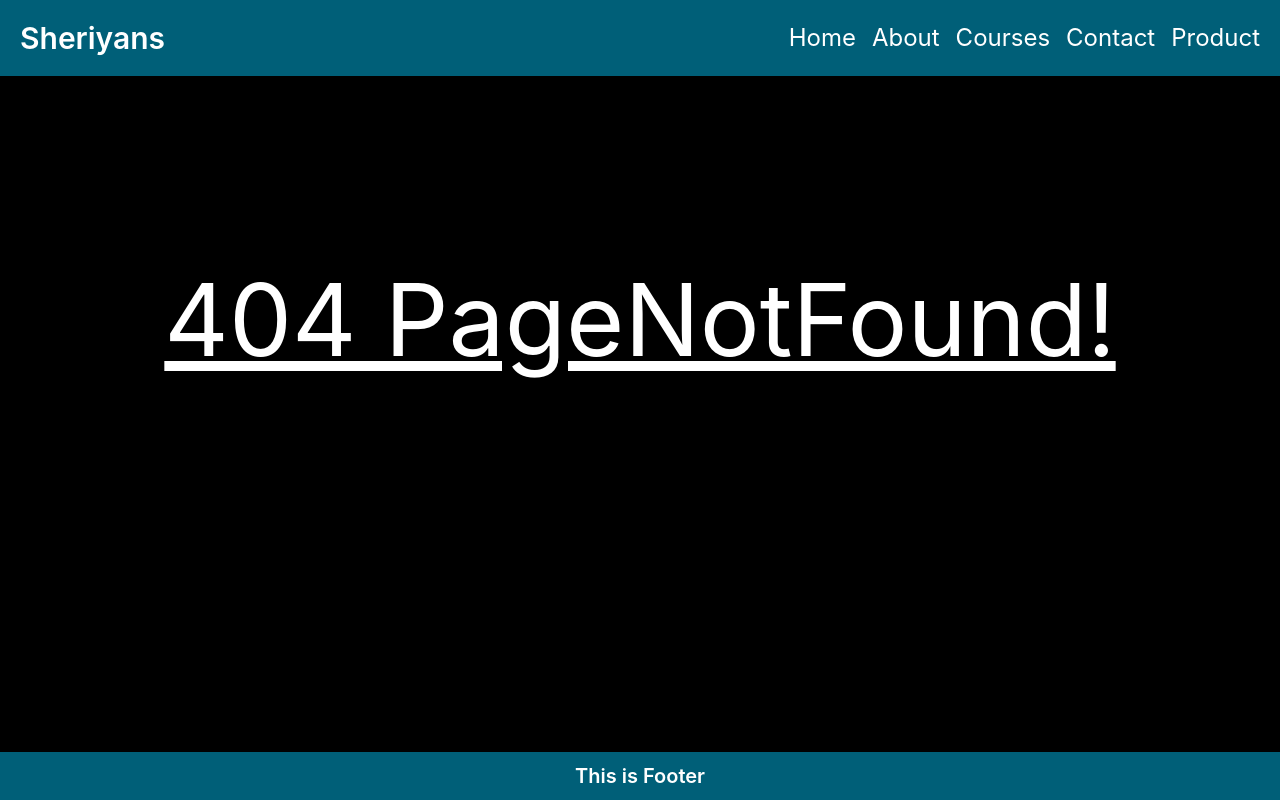
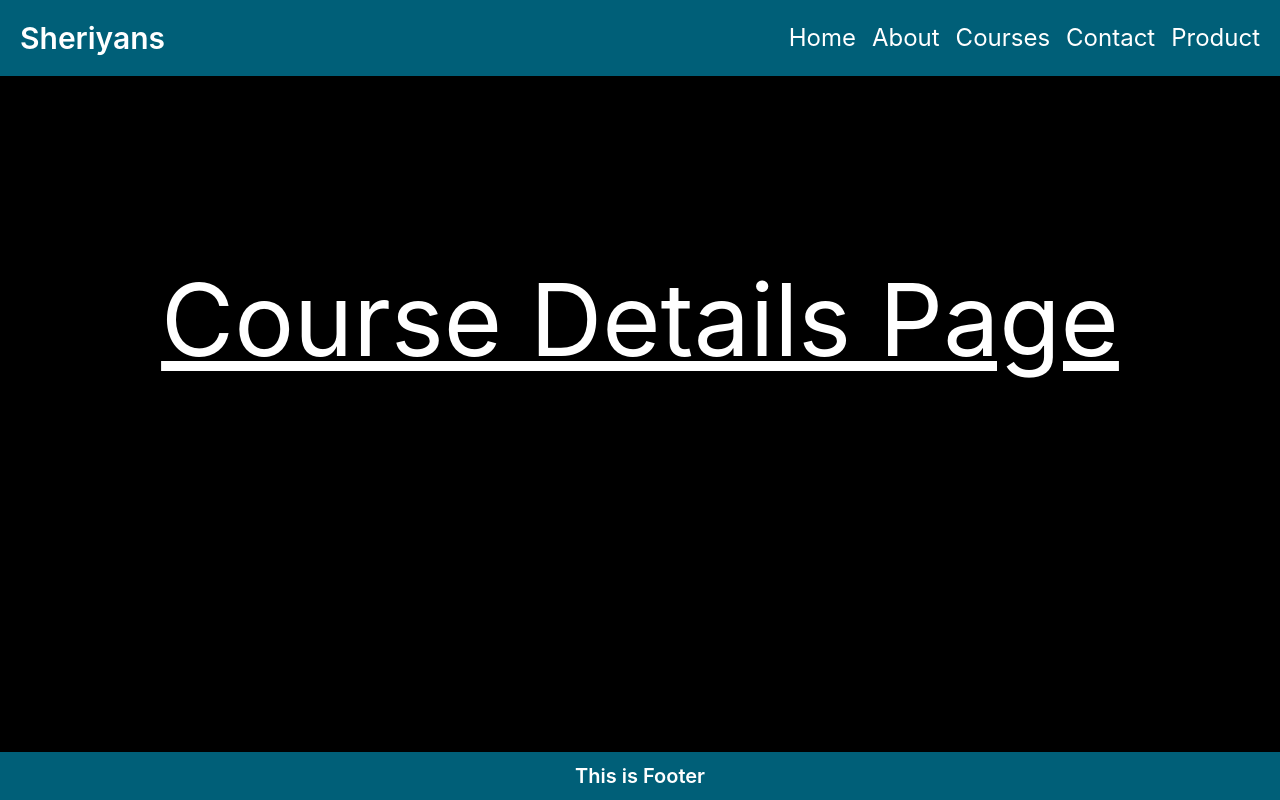
Before and after one commit to simranbali-ace04/learn-react, a React (Vite) app in the folder 19-routing-advance/: page /courses/1 in a window 1280 px wide. Before the commit this address had no page. Built offline with nearby package versions, Linux system fonts and the light colour scheme.

Commit message:
Dynamic routing

```diff
--- a/19-routing-advance/src/App.jsx
+++ b/19-routing-advance/src/App.jsx
@@ -10,6 +10,7 @@ import NotFound from "./pages/NotFound";
 import Men from "./pages/Men";
 import Women from "./pages/Women";
 import Courses from "./pages/Courses";
+import CourseDetails from "./pages/CourseDetails";
 
 const App = () => {
   return (
@@ -19,7 +20,12 @@ const App = () => {
         <Route path="/" element={<Home/> }/>
         <Route path="/about" element={<About/> }/>
         <Route path="/contact" element={<Contact/> }/>
+
         <Route path="/courses" element={<Courses/> }/>
+
+        {/* Dynamic Routing */}
+        <Route path="/courses/:CourseId" element={<CourseDetails/>} />
+
         {/*The suggested method for nested routes */}
         <Route path="/product" element={<Product/> }>
         <Route path="/product/men" element={<Men/>}/>
--- /dev/null
+++ b/19-routing-advance/src/pages/CourseDetails.jsx
@@ -0,0 +1,17 @@
+import React from 'react'
+import { useParams } from 'react-router-dom'
+
+const CourseDetails = () => {
+
+  const params = useParams ()
+  console.log(params);
+
+
+  return (
+    <div>
+      <h1>Course Details Page</h1>
+    </div>
+  )
+}
+
+export default CourseDetails
```
